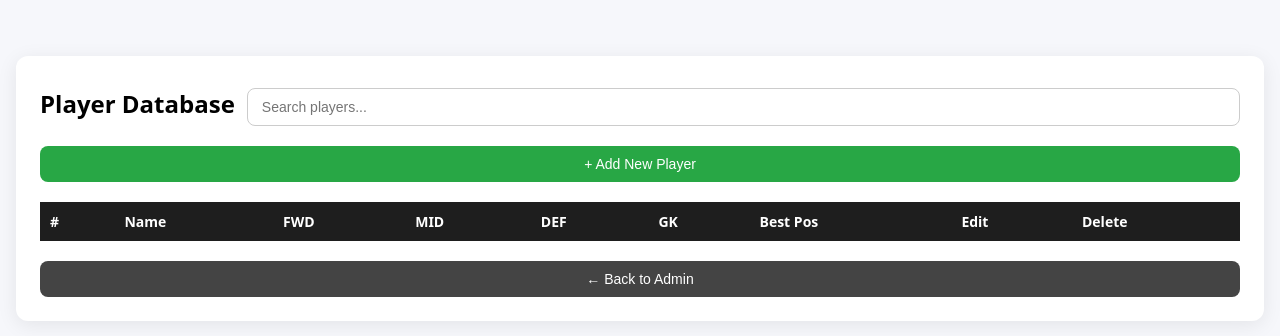
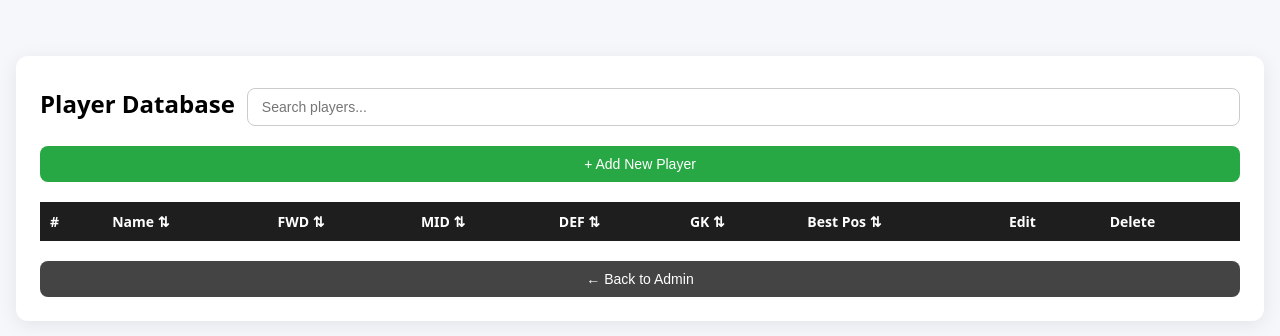
Before and after one commit to gautamkurup-cpu/football-signup, a website: page playerdb.html in a window 1280 px wide. Drawn offline with Linux system fonts and the light colour scheme; no server answers.

Commit message:
Update playerdb.html

```diff
--- a/playerdb.html
+++ b/playerdb.html
@@ -41,12 +41,12 @@
        <thead>
   <tr>
     <th>#</th>
-            <th>Name</th>
-            <th>FWD</th>
-            <th>MID</th>
-            <th>DEF</th>
-            <th>GK</th>
-            <th>Best Pos</th>
+    <th>Name <span class="sort-icon">⇅</span></th>
+    <th>FWD <span class="sort-icon">⇅</span></th>
+    <th>MID <span class="sort-icon">⇅</span></th>
+    <th>DEF <span class="sort-icon">⇅</span></th>
+    <th>GK <span class="sort-icon">⇅</span></th>
+    <th>Best Pos <span class="sort-icon">⇅</span></th>
     <th>Edit</th>
     <th>Delete</th>
   </tr>
```
Lines whose indentation alone changed are shown as unchanged.
